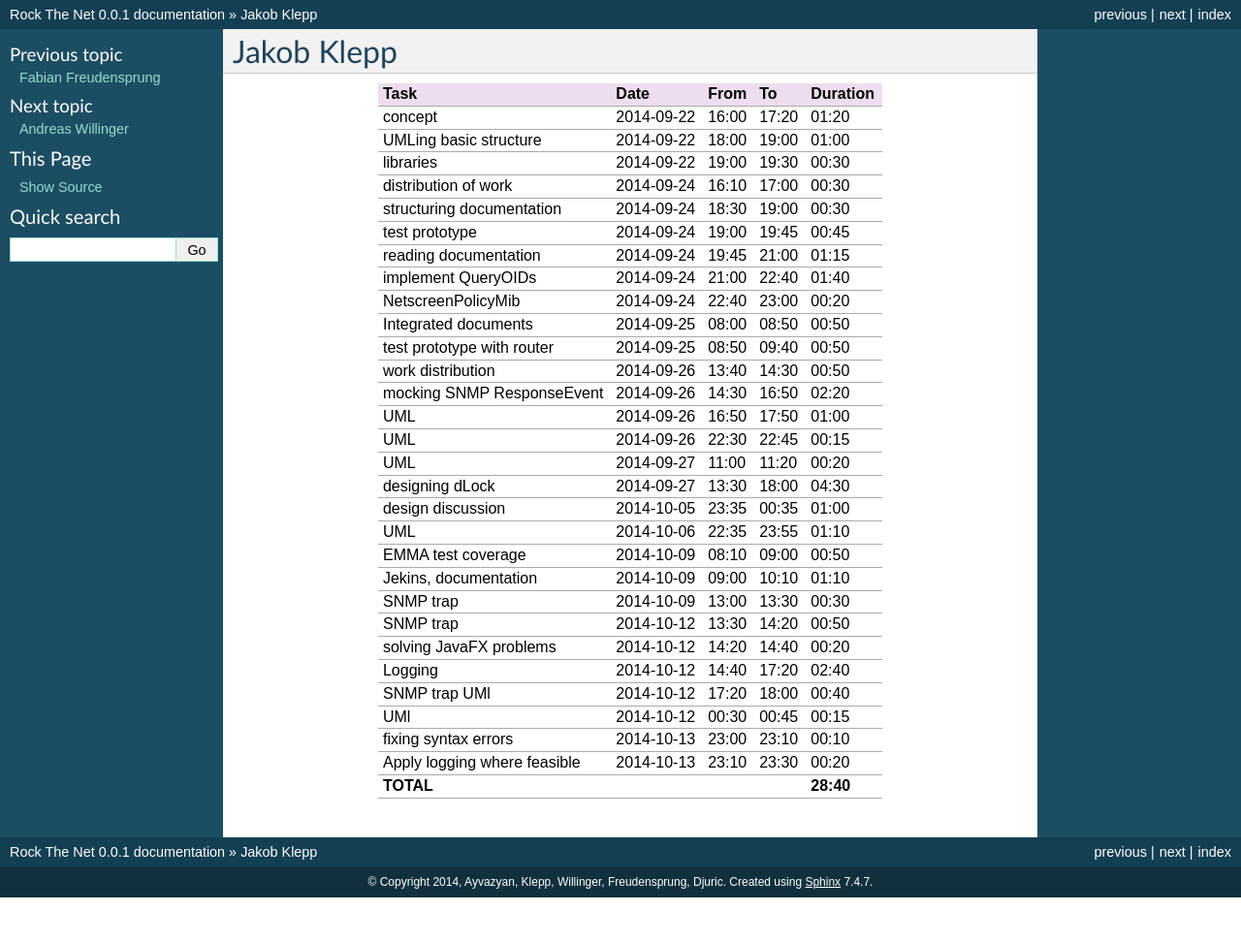
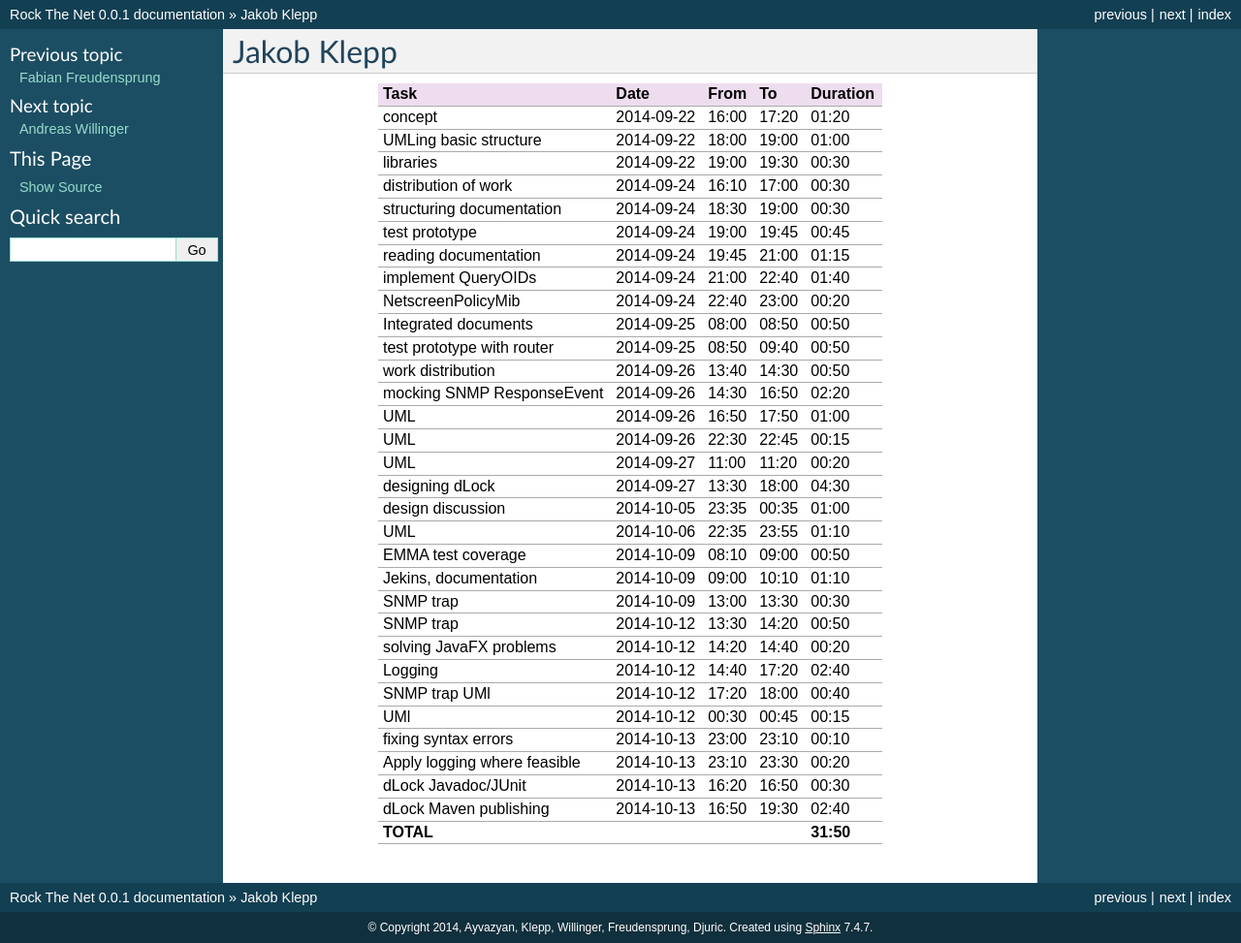
Before and after one commit to aayvazyan-tgm/RouterManagementProject_RockTheNet, a Sphinx documentation site: the page built from docs/timerecording_klepp.rst, in a window 1280 px wide. Shown: the whole page at 97% size. Built offline with Sphinx 7.4.7, drawn with Linux system fonts in a browser that asks for light colours; before the commit the page ends 926 px from its top, so only the background shows below that.

```diff
--- a/docs/timerecording_klepp.rst
+++ b/docs/timerecording_klepp.rst
@@ -33,5 +33,7 @@
 UMl                               2014-10-12 00:30 00:45   00:15
 fixing syntax errors              2014-10-13 23:00 23:10   00:10
 Apply logging where feasible      2014-10-13 23:10 23:30   00:20
-**TOTAL**                                                **28:40**
+dLock Javadoc/JUnit               2014-10-13 16:20 16:50   00:30
+dLock Maven publishing            2014-10-13 16:50 19:30   02:40
+**TOTAL**                                                **31:50**
 ================================= ========== ===== ===== =========
```
Also changed, not shown: 1 other file.
